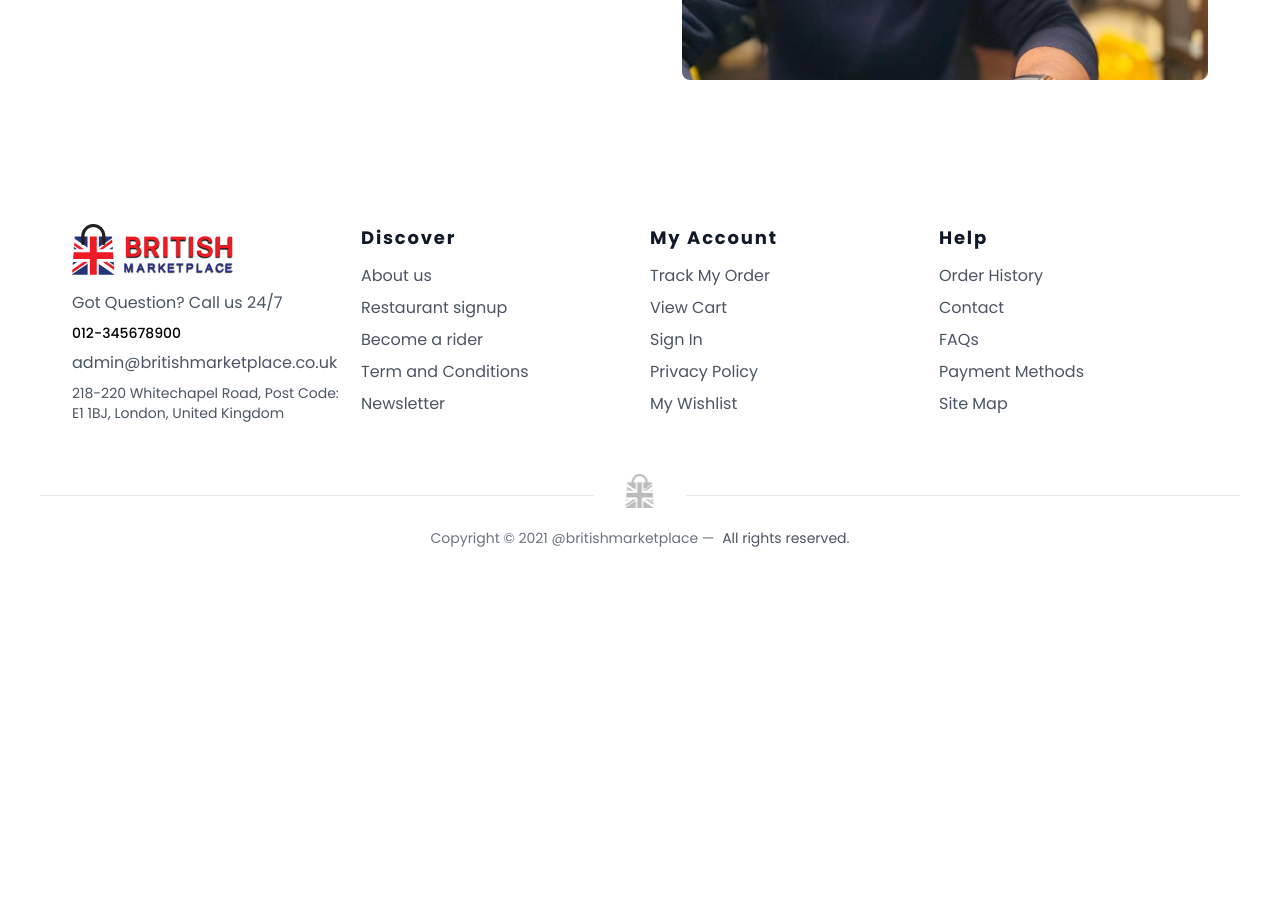
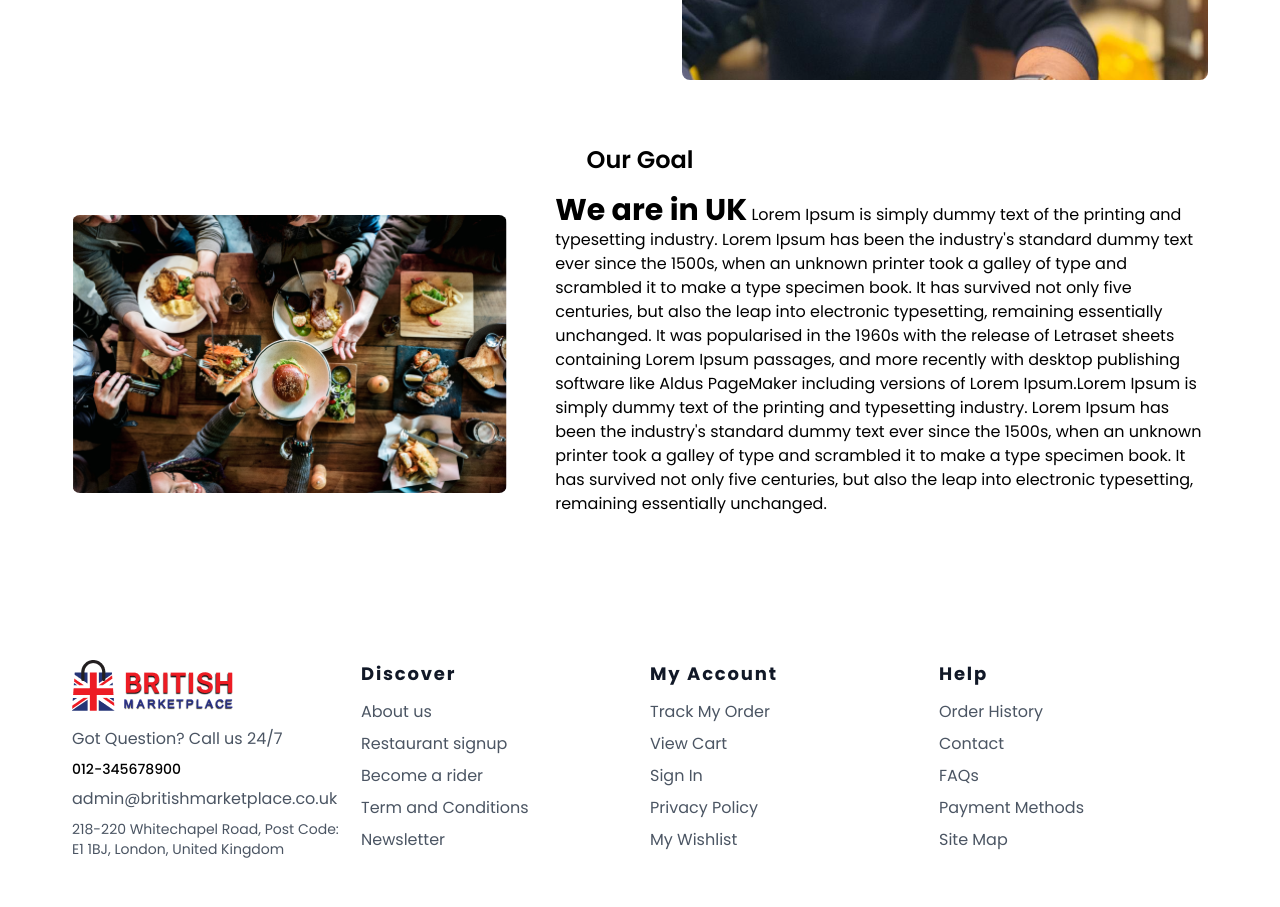
Before and after one commit to britishmarketplace/food-templete, a website: page pages/about-us.html in a window 1280 px wide. Shown: the part 1113-2020 px from the top of the page. Before the commit the page ends 1693 px from the top, so only its background shows below. Drawn offline with Linux system fonts and the light colour scheme.

Commit message:
toms up
toms up

```diff
--- a/pages/about-us.html
+++ b/pages/about-us.html
@@ -365,8 +365,34 @@
                 <span
                   class="animate-ping absolute h-full top-1/2 left-1/2 -translate-x-1/2 -translate-y-1/2 w-full rounded-full bg-yellow-400 opacity-75"
                 ></span>
-
               </button>
+            </div>
+          </div>
+        </div>
+        <div class="our-gols py-8">
+          <h3 class="text-2xl font-semibold text-center mb-4">Our Goal</h3>
+          <div class="lg:flex justify-between items-start xl:items-center gap-12">
+            <div class="gols-thumb lg:w-[40%]">
+              <img src="../public/images/about/gols.png" class="w-full rounded-lg" alt="" />
+            </div>
+            <div class="gols-text lg:w-[60%] mt-8 lg:mt-0">
+              <p>
+                <strong class="text-black text-3xl">We are in UK</strong> Lorem Ipsum is simply dummy text of the printing and
+                typesetting industry. Lorem Ipsum has been the industry's standard
+                dummy text ever since the 1500s, when an unknown printer took a
+                galley of type and scrambled it to make a type specimen book. It
+                has survived not only five centuries, but also the leap into
+                electronic typesetting, remaining essentially unchanged. It was
+                popularised in the 1960s with the release of Letraset sheets
+                containing Lorem Ipsum passages, and more recently with desktop
+                publishing software like Aldus PageMaker including versions of
+                Lorem Ipsum.Lorem Ipsum is simply dummy text of the printing and
+                typesetting industry. Lorem Ipsum has been the industry's standard
+                dummy text ever since the 1500s, when an unknown printer took a
+                galley of type and scrambled it to make a type specimen book. It
+                has survived not only five centuries, but also the leap into
+                electronic typesetting, remaining essentially unchanged.
+              </p>
             </div>
           </div>
         </div>
```
Also changed, not shown: public/images/about/gols.png (added), public/output.css.
